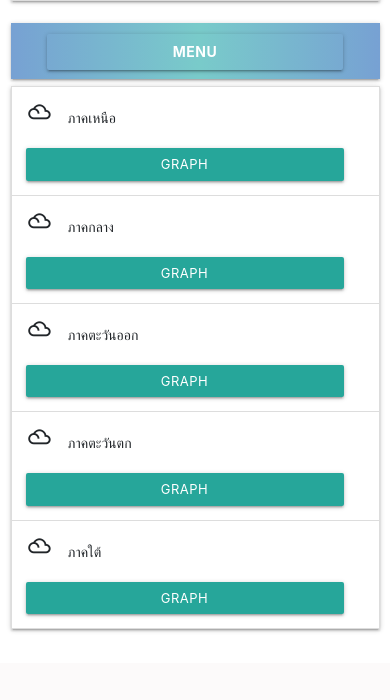
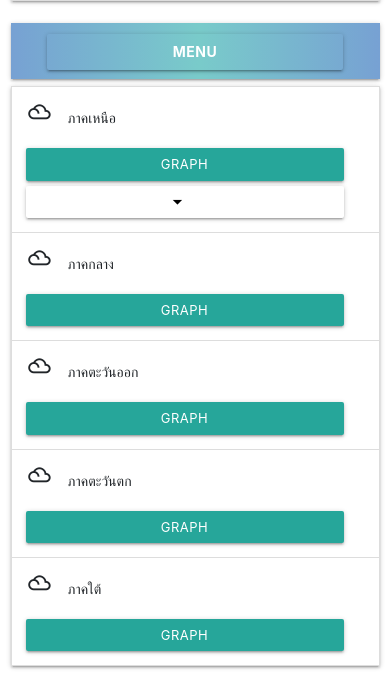
Before and after one commit to ToshyraF/bannashop, a Django app: page / in a window 390 px wide. Shown: the part 356-1056 px from the top of the page. Before the commit the page ends 988 px from the top, so only its background shows below. Run offline with Django 3.2, Linux system fonts and the light colour scheme; some libraries are stand-ins or nearby versions.

Commit message:
make color grafaint

```diff
--- a/templates/province.html
+++ b/templates/province.html
@@ -8,6 +8,9 @@
         .warning-body{
             height: 330px;
             overflow-y: scroll;
+        }
+        .btn-showdetails{
+            display: none;
         }
     }
     @media screen and (max-width: 400px){
@@ -27,6 +30,11 @@
         }
         .warning-body{
             height: auto;
+        }
+        .btn-showdetails{
+            display: block;
+            width: 100%;
+            margin-top:5px;
         }
     }
 </style>
--- a/templates/subpage/region.html
+++ b/templates/subpage/region.html
@@ -7,9 +7,12 @@
                 <div class="col col-12 col-sm-12 col-md-3 col-lg-3">
                     <i class="material-icons">filter_drama</i>ภาคเหนือ
                 </div>
-                <div class="col col-12 col-sm-12 col-md-9 col-lg-9" style="text-align: right;" >
-                    <button class="btn waves-effect waves-light btn-small modal-trigger btn-graph"  data-target="modal1" type="submit" name="action">
-                         Graph
+                <div class="col col-12 col-sm-12 col-md-9 col-lg-9" >
+                    <button class="btn waves-effect waves-light btn-small modal-trigger btn-graph text-center"  data-target="modal1" type="submit" name="action">
+                        Graph
+                   </button>
+                    <button class="btn waves-effect waves-light btn-small btn-showdetails" style="color:black ;background-color: rgba(255, 0, 0, 0);" >
+                        <i class="material-icons">arrow_drop_down</i>
                     </button>
                 </div>
             </div>
```
